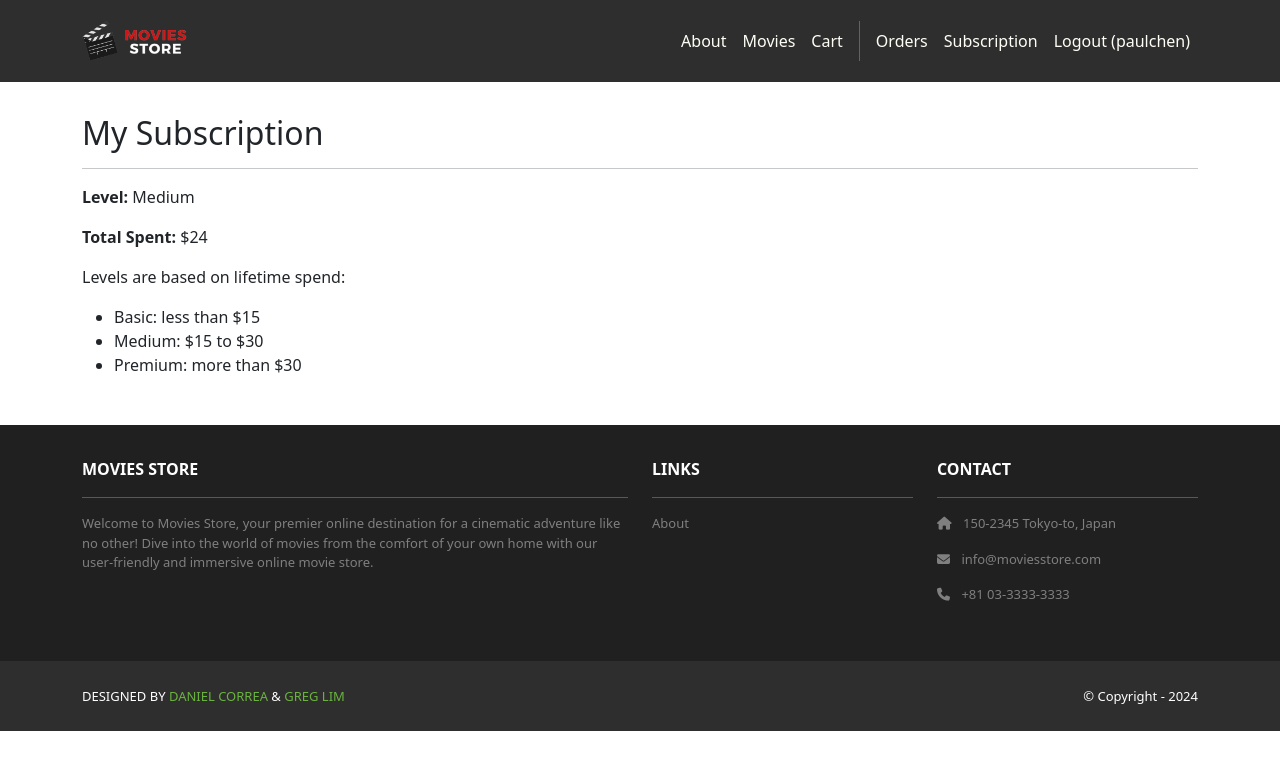
After one commit to Paulchen252/moviesstore, a Django app: page /accounts/subscription/ in a window 1280 px wide. The commit adds this page. Shown: the top 770 px of the page. Run offline with Django 5.2, Linux system fonts and the light colour scheme; a user stored in the database is signed in; data comes from the database, SQL or seed files in the repository; both versions use the stored data as it was after the commit; some libraries are stand-ins or nearby versions.

Commit message:
Subscriptions

```diff
--- a/accounts/templates/accounts/signup.html
+++ b/accounts/templates/accounts/signup.html
@@ -11,8 +11,8 @@
             <form method="POST">
               {% csrf_token %}
               {{ template_data.form.as_p }}
-              <button type="submit"
-                class="btn bg-dark text-white">Sign Up
+              <button type="submit" class="btn bg-dark text-white">
+                Sign Up
               </button>
             </form>
           </div>
--- /dev/null
+++ b/accounts/templates/accounts/subscription.html
@@ -0,0 +1,23 @@
+{% extends 'base.html' %}
+{% block content %}
+<div class="p-3">
+  <div class="container">
+    <div class="row mt-3">
+      <div class="col mx-auto mb-3">
+        <h2>My Subscription</h2>
+        <hr />
+        <p><b>Level:</b> {{ template_data.level }}</p>
+        <p><b>Total Spent:</b> ${{ template_data.total_spent }}</p>
+        <p>
+          Levels are based on lifetime spend:
+        </p>
+        <ul>
+          <li>Basic: less than $15</li>
+          <li>Medium: $15 to $30</li>
+          <li>Premium: more than $30</li>
+        </ul>
+      </div>
+    </div>
+  </div>
+</div>
+{% endblock content %}
--- a/accounts/urls.py
+++ b/accounts/urls.py
@@ -5,4 +5,5 @@ urlpatterns = [
     path('login/', views.login, name='accounts.login'),
     path('logout/', views.logout, name='accounts.logout'),
     path('orders/', views.orders, name='accounts.orders'),
+    path('subscription/', views.subscription, name='accounts.subscription'),
 ]
--- a/accounts/views.py
+++ b/accounts/views.py
@@ -4,6 +4,7 @@ from .forms import CustomUserCreationForm, CustomErrorList
 from django.shortcuts import redirect
 from django.contrib.auth.decorators import login_required
 from django.contrib.auth.models import User
+from django.db.models import Sum
 
 @login_required
 def logout(request):
@@ -45,5 +46,20 @@ def orders(request):
     template_data = {}
     template_data['title'] = 'Orders'
     template_data['orders'] = request.user.order_set.all()
-    return render(request, 'accounts/orders.html',
-        {'template_data': template_data})
+    return render(request, 'accounts/orders.html', {'template_data': template_data})
+
+@login_required
+def subscription(request):
+    total_spent = request.user.order_set.aggregate(total=Sum('total'))['total'] or 0
+    if total_spent < 15:
+        level = 'Basic'
+    elif total_spent <= 30:
+        level = 'Medium'
+    else:
+        level = 'Premium'
+    template_data = {
+        'title': 'Subscription',
+        'total_spent': total_spent,
+        'level': level,
+    }
+    return render(request, 'accounts/subscription.html', {'template_data': template_data})
--- a/movies/templates/movies/show.html
+++ b/movies/templates/movies/show.html
@@ -46,11 +46,6 @@
               Edit
             </a>
             <a class="btn btn-danger"
-              href="{% url 'movies.delete_review'
-              id=template_data.movie.id
-              review_id=review.id %}">Delete
-            </a>
-            <a class="btn btn-danger"
               href="{% url 'movies.delete_review' id=template_data.movie.id review_id=review.id %}">
               Delete
             </a>
--- a/moviesstore/templates/base.html
+++ b/moviesstore/templates/base.html
@@ -6,7 +6,7 @@
     <link href="https://cdn.jsdelivr.net/npm/bootstrap@5.3.3/dist/css/bootstrap.min.css" rel="stylesheet" crossorigin="anonymous">
     <link rel="stylesheet" href="https://cdnjs.cloudflare.com/ajax/libs/font-awesome/6.1.1/css/all.min.css">
     <link href="https://fonts.googleapis.com/css2?family=Poppins:wght@300;400;500;600;700&display=swap" rel="stylesheet">
-    <script src="https://cdn.jsdelivr.net/npm/bootstrap@5.3.3/dist/js/bootstrap.bundle.min.js" crossorigin="anonymous"></script>
+    <script src="https://cdn.jsdelivr.net/npm/bootstrap@5.3.3/dist/js/bootstrap.bundle.min.js"crossorigin="anonymous"></script>
     <link rel="stylesheet" type="text/css" href="{% static 'css/style.css' %}">
     <meta name="viewport" content="width=device-width, initial-scale=1" />
   </head>
@@ -25,22 +25,16 @@
         <div class="collapse navbar-collapse" id="navbarNavAltMarkup">
           <div class="navbar-nav ms-auto navbar-ml">
             <a class="nav-link" href="{% url 'home.about' %}">About</a>
-            <a class="nav-link" href=
-              "{% url 'movies.index' %}">Movies</a>
-            <a class="nav-link"
-              href="{% url 'cart.index' %}">Cart</a>
+            <a class="nav-link" href="{% url 'movies.index' %}">Movies</a>
+            <a class="nav-link" href="{% url 'cart.index' %}">Cart</a>
+            <div class="vr bg-white mx-2 d-none d-lg-block"></div>
             {% if user.is_authenticated %}
             <a class="nav-link" href="{% url 'accounts.orders' %}">Orders</a>
-            <a class="nav-link"
-              href="{% url 'accounts.logout' %}">Logout ({{user.username }})</a>
+            <a class="nav-link" href="{% url 'accounts.subscription' %}">Subscription</a>
+            <a class="nav-link" href="{% url 'accounts.logout' %}">Logout ({{ user.username }})</a>
             {% else %}
-            <a class="nav-link"
-              href="{% url 'accounts.login' %}">Login</a>
-            <div class="vr bg-white mx-2 d-none
-              d-lg-block"></div>
-            <a class="nav-link"
-              href="{% url 'accounts.signup' %}">
-              Sign Up
+            <a class="nav-link" href="{% url 'accounts.login' %}">Login</a>
+            <a class="nav-link" href="{% url 'accounts.signup' %}">Sign Up</a>
             {% endif %}
           </div>
         </div>
```
Also changed, not shown: accounts/templates/accounts/login.html (+6 -10 lines), db.sqlite3, 1 other file.
